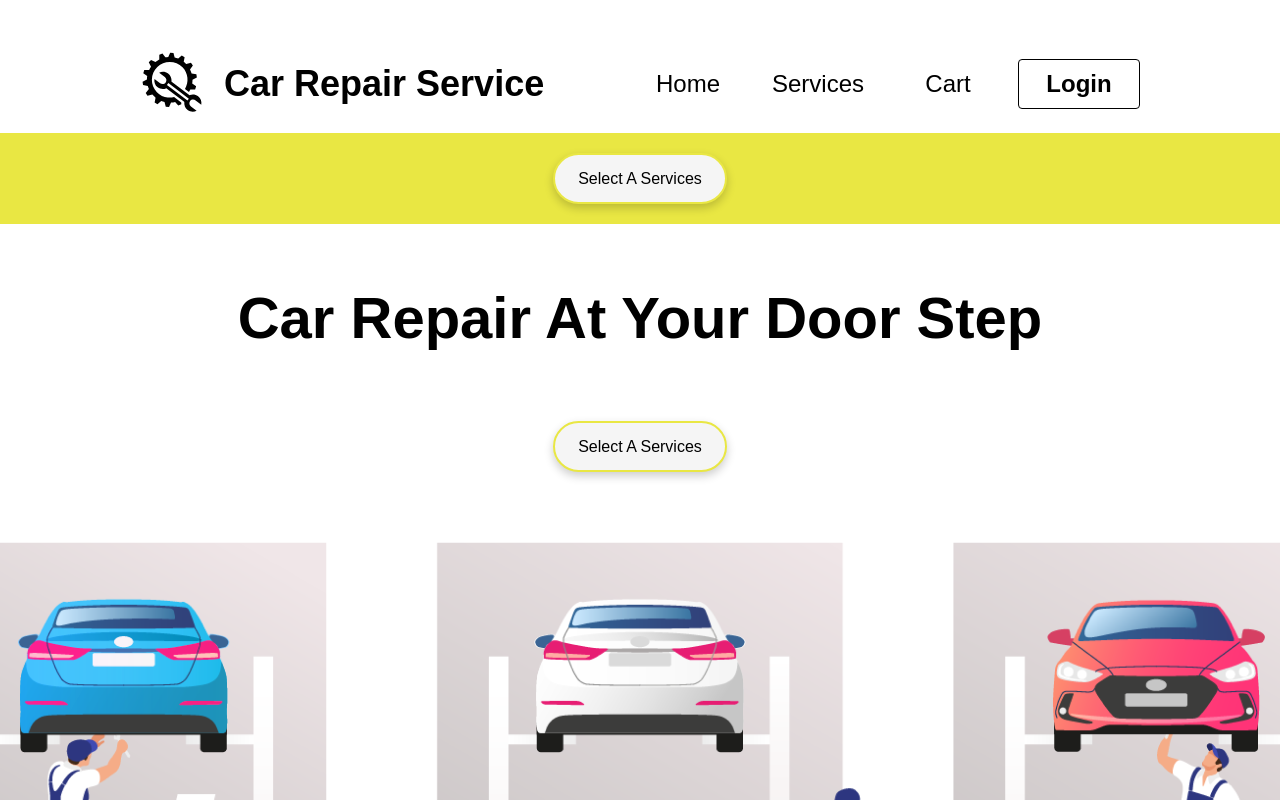
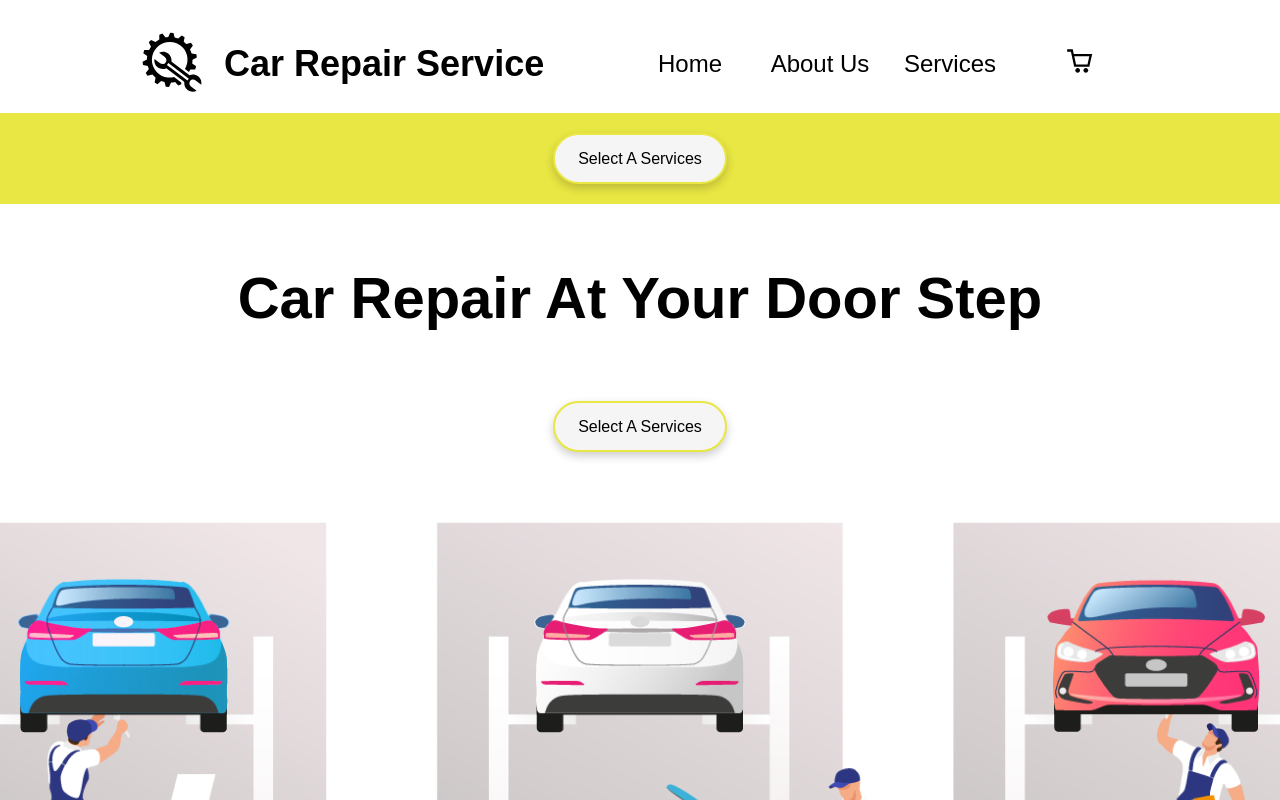
Before and after one commit to Qkston/car-repair-service, a React (Create React App) app: page / in a window 1280 px wide. Shown: the top 800 px of the page. Built offline with nearby package versions, Linux system fonts and the light colour scheme; a web font is replaced by a local one.

Commit message:
Add navigation logic

```diff
--- a/src/App.scss
+++ b/src/App.scss
@@ -1,3 +1,3 @@
 .app {
-	padding: 50px 140px;
+	padding: 30px 140px 50px;
 }
--- a/src/Components/AboutUs/AboutUs.tsx
+++ b/src/Components/AboutUs/AboutUs.tsx
@@ -25,7 +25,7 @@ const AboutUs = () => {
 	};
 
 	return (
-		<div className="wrapper">
+		<div id="about-us" className="wrapper">
 			<div className="about-us">
 				<div className="about-us-header">
 					<input type="image" src={wind} alt="Image" className="about-us-header-image" />
--- a/src/Components/Header/Header.scss
+++ b/src/Components/Header/Header.scss
@@ -1,6 +1,7 @@
 .header {
 	display: flex;
 	justify-content: space-between;
+	background: #fff;
 
 	&-logo {
 		display: flex;
@@ -38,14 +39,6 @@
 				background: #ececec;
 			}
 		}
-
-		.login {
-			border: 1px solid #000;
-
-			&-text {
-				font-weight: bold;
-			}
-		}
 	}
 }
 
--- a/src/Components/Header/Header.tsx
+++ b/src/Components/Header/Header.tsx
@@ -1,3 +1,4 @@
+import { CgShoppingCart } from "react-icons/cg";
 import "./Header.scss";
 import Logo from "../../ReusableComponents/Logo";
 import SelectServiceButton from "../../ReusableComponents/SelectServiceButton";
@@ -14,14 +15,16 @@ const Header = () => {
 					<div className="header-nav-menu-item">
 						<span className="header-nav-menu-item-text">Home</span>
 					</div>
-					<div className="header-nav-menu-item">
+					<div className="header-nav-menu-item" onClick={() => document.getElementById("about-us")?.scrollIntoView({ behavior: "smooth" })}>
+						<span className="header-nav-menu-item-text">About Us</span>
+					</div>
+					<div className="header-nav-menu-item" onClick={() => document.getElementById("services")?.scrollIntoView({ behavior: "smooth" })}>
 						<span className="header-nav-menu-item-text">Services</span>
 					</div>
-					<div className="header-nav-menu-item">
-						<span className="header-nav-menu-item-text">Cart</span>
-					</div>
 					<div className="header-nav-menu-item login">
-						<span className="header-nav-menu-item-text login-text">Login</span>
+						<span className="header-nav-menu-item-text login-text">
+							<CgShoppingCart size={28} />
+						</span>
 					</div>
 				</div>
 			</div>
--- a/src/Components/Services/Services.scss
+++ b/src/Components/Services/Services.scss
@@ -1,5 +1,5 @@
 .services {
-	padding: 160px 0 140px;
+	padding: 100px 0 140px;
 
 	&-title {
 		margin-bottom: 80px;
--- a/src/Components/Services/Services.tsx
+++ b/src/Components/Services/Services.tsx
@@ -4,7 +4,7 @@ import "./Services.scss";
 
 const Services = () => {
 	return (
-		<div className="services">
+		<div id="services" className="services">
 			<h3 className="services-title">Our services</h3>
 			<div className="services-main">{services.map(ServiceComponent)}</div>
 		</div>
```
